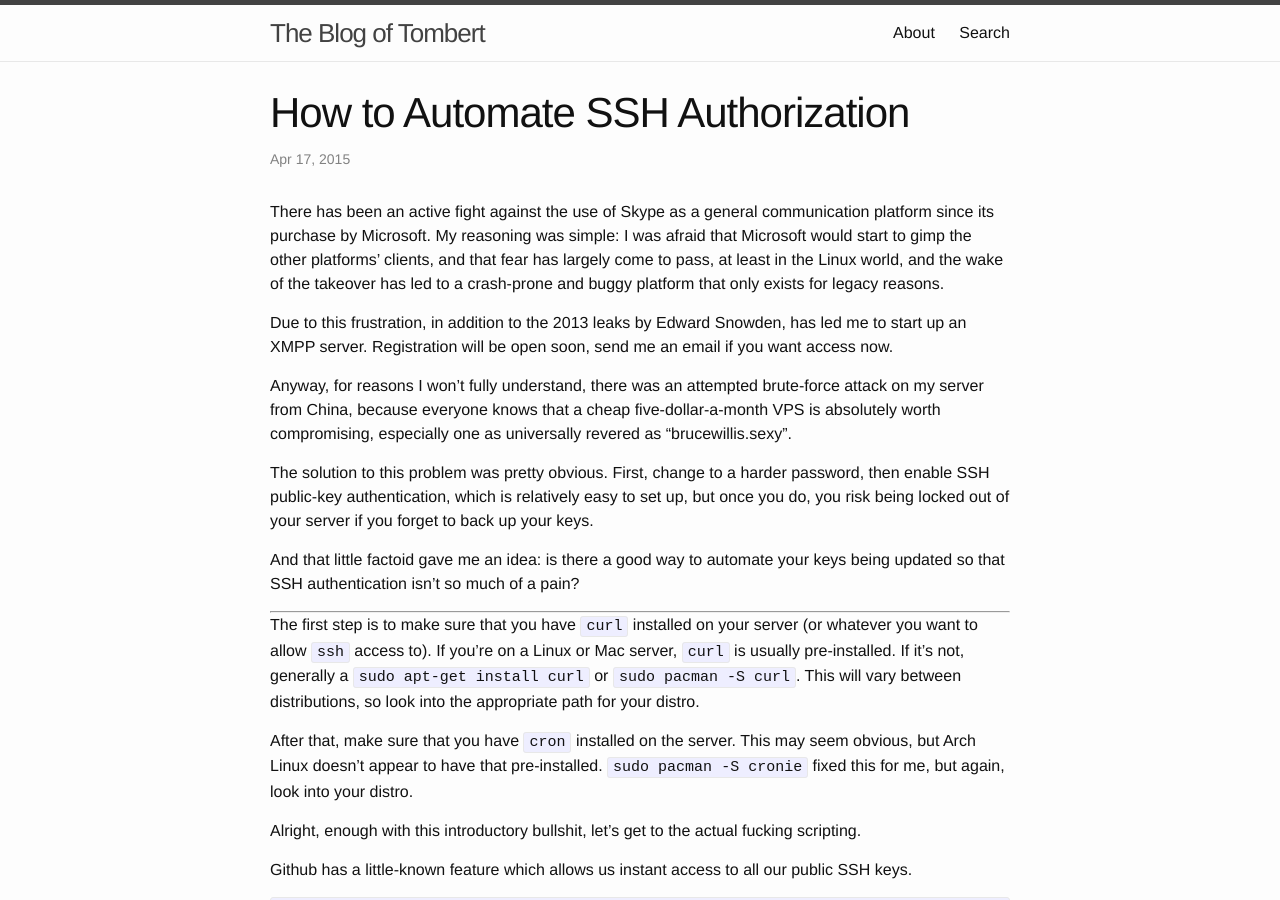
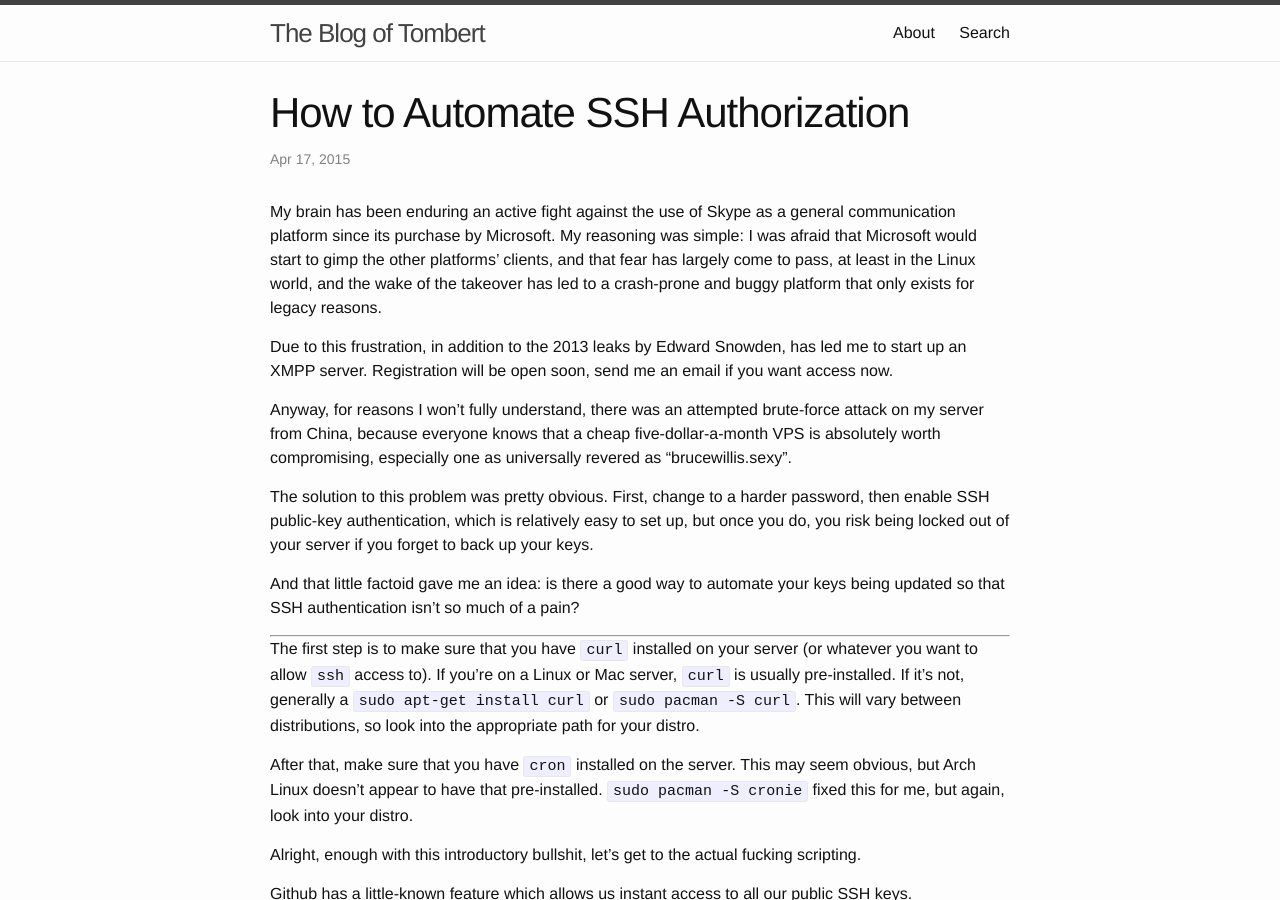
Before and after one commit to Tombert/tombert.github.io2, a Jekyll site: the page built from _posts/2015-04-17-almost-hacked.markdown, in a window 1280 px wide and 900 px high. Built offline with Jekyll 4.4.1, drawn with Linux system fonts in a browser that asks for light colours; nearby versions of some CDN libraries; comment, search, counter and statistics services are not loaded.

Commit message:
Update 2015-04-17-almost-hacked.markdown

```diff
--- a/_posts/2015-04-17-almost-hacked.markdown
+++ b/_posts/2015-04-17-almost-hacked.markdown
@@ -5,7 +5,7 @@ title:  "How to Automate SSH Authorization"
 date:   2015-04-17 21:14:32
 ---
 
-There has been an active fight against the use of Skype as a general communication platform since its purchase by Microsoft.  My reasoning was simple: I was afraid that Microsoft would start to gimp the other platforms' clients, and that fear has largely come to pass, at least in the Linux world, and the wake of the takeover has led to a crash-prone and buggy platform that only exists for legacy reasons.
+My brain has been enduring an active fight against the use of Skype as a general communication platform since its purchase by Microsoft.  My reasoning was simple: I was afraid that Microsoft would start to gimp the other platforms' clients, and that fear has largely come to pass, at least in the Linux world, and the wake of the takeover has led to a crash-prone and buggy platform that only exists for legacy reasons.
 
 Due to this frustration, in addition to the 2013 leaks by Edward Snowden, has led me to start up an XMPP server.  Registration will be open soon, send me an email if you want access now.
 
```
